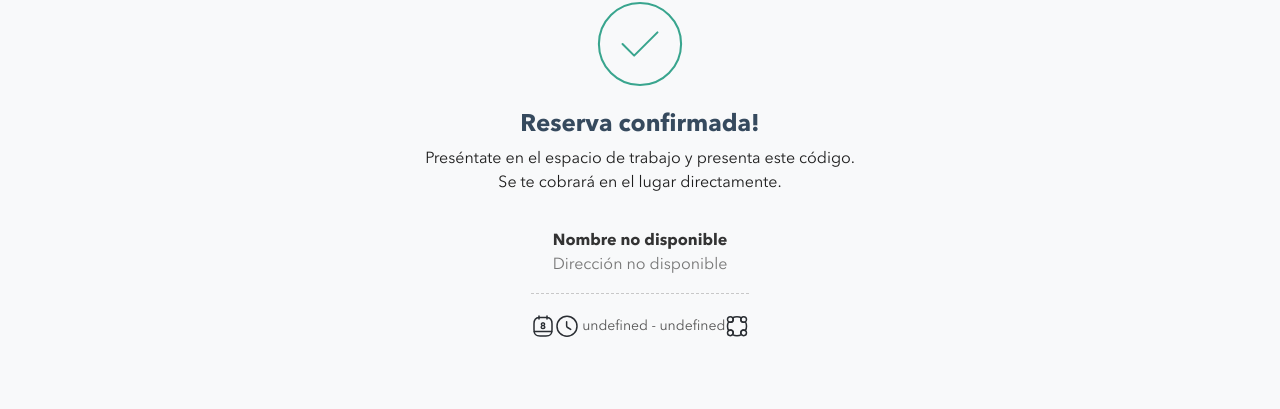
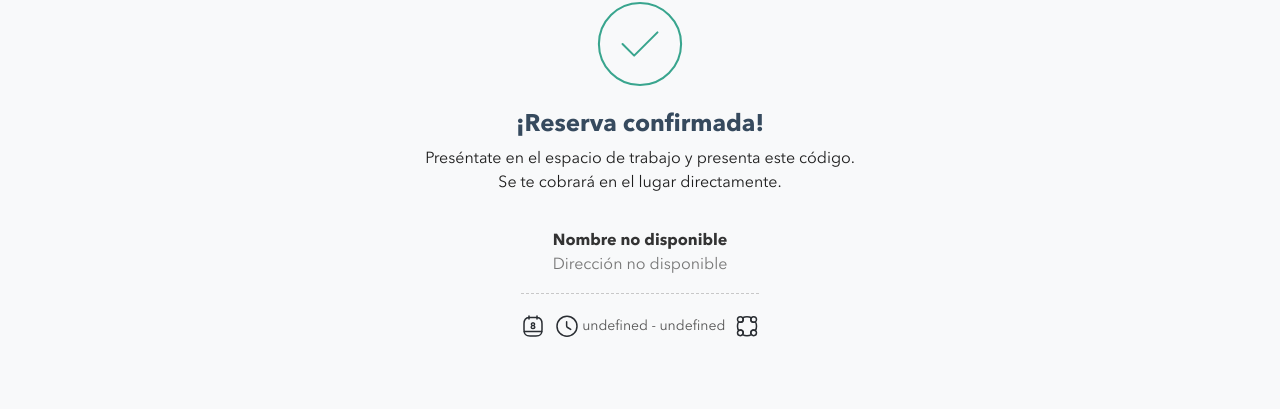
Before and after one commit to silgurlekian/nomad-pwa, a React (Create React App) app in the folder frontend/: page /pwa/reservation-success in a window 1280 px wide. Shown: the part 152-561 px from the top of the page. Built offline with nearby package versions, Linux system fonts and the light colour scheme.

Commit message:
fix espacios entre datos

```diff
--- a/frontend/src/components/SuccessPage.css
+++ b/frontend/src/components/SuccessPage.css
@@ -67,4 +67,5 @@
     color: #555555;
     border-top: 1px dashed #C8C8C8;
     padding: 20px 0;
+    gap: 10px;
 }
--- a/frontend/src/components/SuccessPage.js
+++ b/frontend/src/components/SuccessPage.js
@@ -21,7 +21,7 @@ const SuccessPage = () => {
       <div className="success-icon">
         <img src="../pwa/images/icons/circle-success.svg" alt="Reserva exitosa" />
       </div>
-      <h2 className="success-title">Reserva confirmada!</h2>
+      <h2 className="success-title">¡Reserva confirmada!</h2>
       <p className="success-description">
         Preséntate en el espacio de trabajo y presenta este código.
         <br />
```
